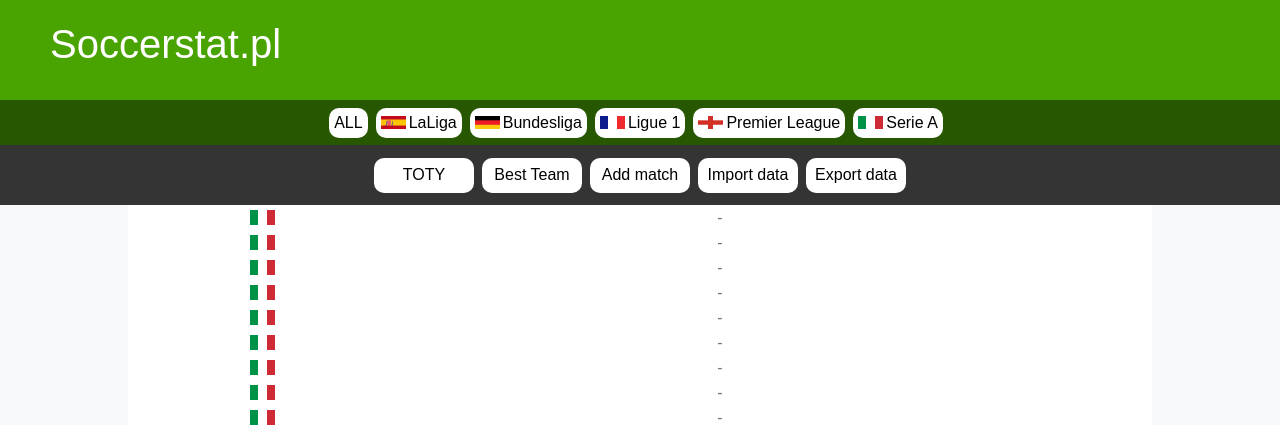
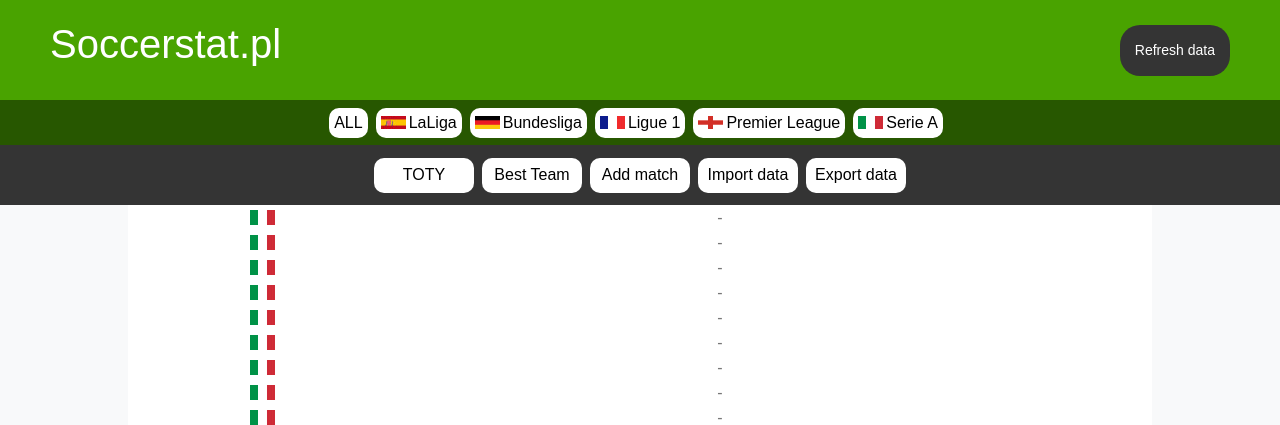
Before and after one commit to maxiior/Soccerstat.pl, a PHP site: page / in a window 1280 px wide. Shown: the top 425 px of the page. Run offline with PHP 8.4, Linux system fonts and the light colour scheme; data that the repository does not hold is empty; some libraries are stand-ins or nearby versions.

Commit message:
refresh data button

```diff
--- a/index.php
+++ b/index.php
@@ -242,4 +242,12 @@
     echo '</script>';
     unset($_SESSION["info"]);
 }
+else if(isset($_SESSION["info"]) && $_SESSION["info"] == 4)
+{
+    echo '<script type="text/JavaScript">';
+    echo 'vueApp.showInfo=true;';
+    echo 'vueApp.infoVal="The data has been refreshed.";';
+    echo '</script>';
+    unset($_SESSION["info"]);
+}
 ?>
--- a/style/main.css
+++ b/style/main.css
@@ -23,6 +23,8 @@
     box-sizing: border-box;
     padding: 20px 50px;
     background-color: #49a300;
+    display: flex;
+    justify-content: space-between;
 }
 .top a
 {
@@ -165,3 +167,27 @@
     right: 0;
     background: rgba(0,0,0,0.6)
 }
+
+.box
+{
+    height: 100%;
+    display: flex;
+    align-items: center;
+}
+
+.refresh
+{
+    padding: 15px;
+    margin-left: 30px;
+    border: none;
+    background-color: #343434;
+    color: white;
+    border-radius: 20px;
+    font-size: 14px;
+}
+
+.refresh:hover
+{
+    transform:scale(1.1);
+    transition: transform 0.2s;
+}
--- a/style/match.css
+++ b/style/match.css
@@ -52,8 +52,10 @@
 .score
 {
     font-size: 35px;
-    display: flex;
+    display: flex !important;
     align-items: center;
+    justify-content: center;
+    margin-top: -50px;
 }
 
 .team1, .team2
--- a/teams_rating_update.php
+++ b/teams_rating_update.php
@@ -1,5 +1,5 @@
 <?php
-
+session_start();
 error_reporting(E_ERROR | E_PARSE);
 
 $connection = @new mysqli('localhost', 'root', '', 'pilka');
@@ -30,5 +30,8 @@
     $result2 = $connection->query($sql2);
 }
 
+$_SESSION["info"] = 4;
+header('Location: index.php');
+exit();
 
 ?>
--- a/templates/main.twig
+++ b/templates/main.twig
@@ -18,6 +18,9 @@
             <div id="header">
                 <div class="container-fluid progress top">
                     <a href="index.php"><h1>Soccerstat.pl</h1></a>
+                    <form class="box" action="teams_rating_update.php">
+                      <input type="submit" value="Refresh data" class="refresh">
+                    </form>
                 </div>
                 <div class="bottom-bar">
                     <a href="index.php" class="all">
```
Also changed, not shown: photos/La Liga/Real_Madrid.jpg (renamed from photos/La Liga/Real_Madrid_CF.jpg).
